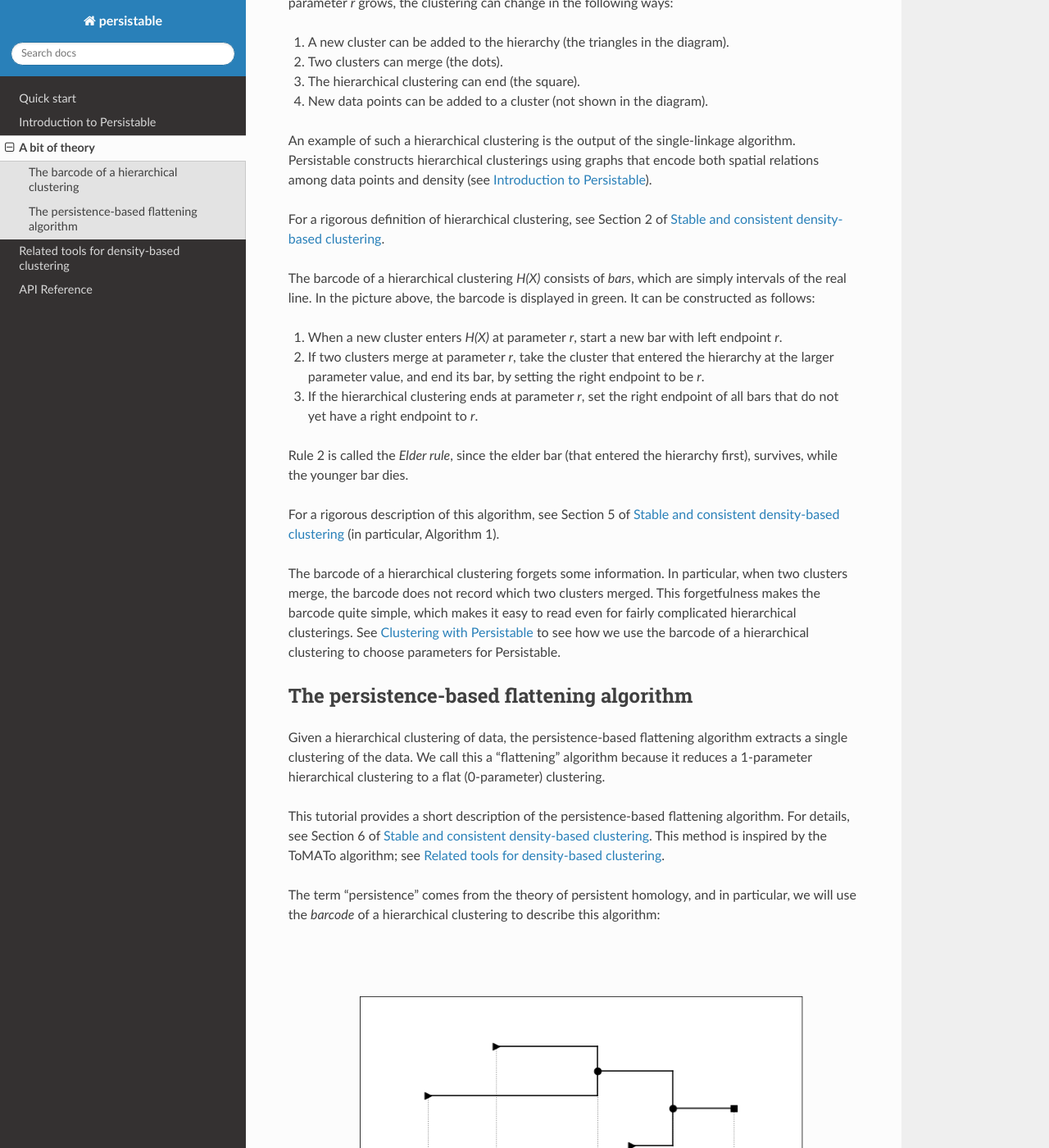
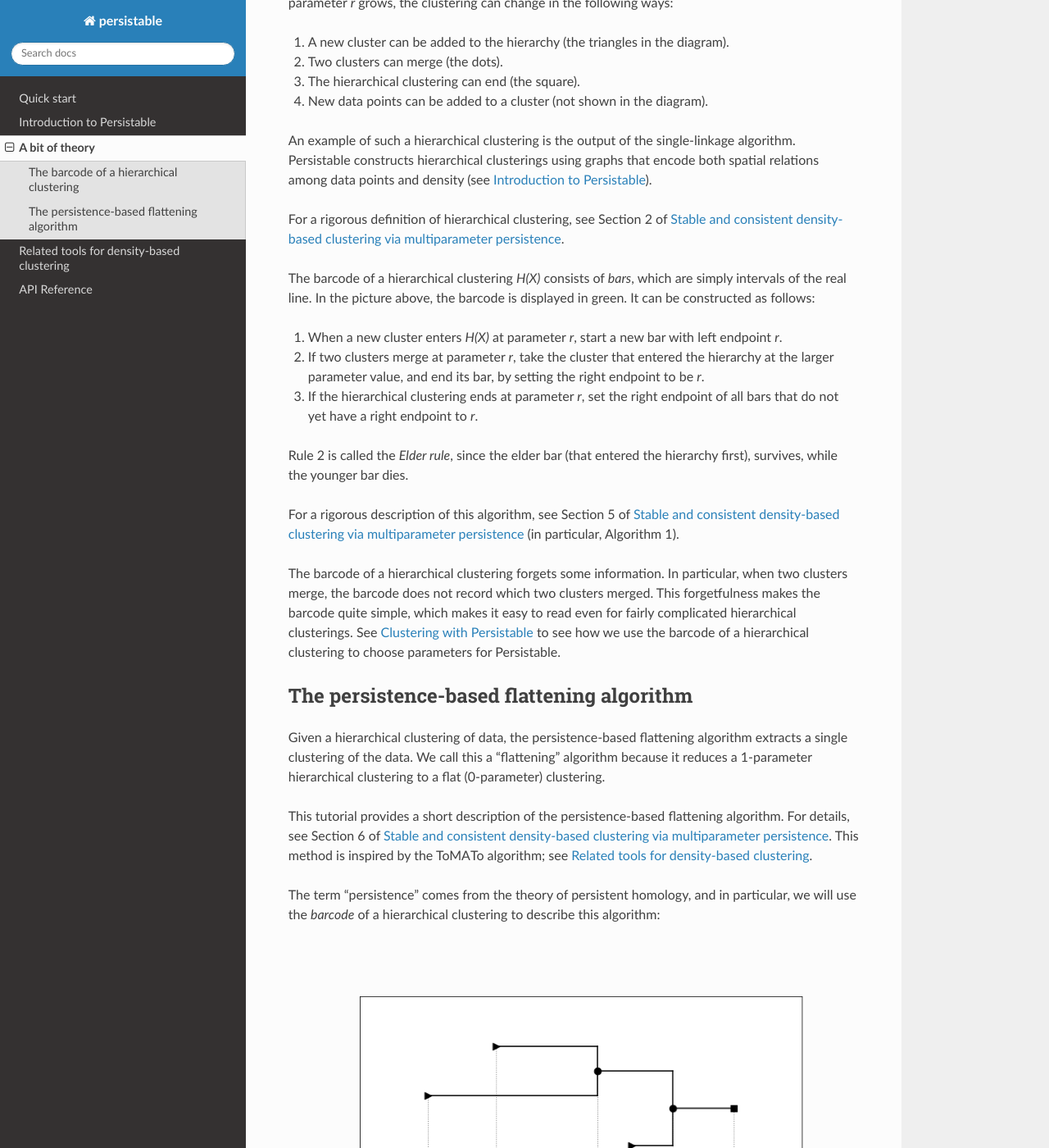
Before and after one commit to LuisScoccola/persistable, a Sphinx documentation site: the page built from docs/abitoftheory.rst, in a window 1280 px wide and 1400 px high, scrolled down 938 px. Shown: the whole window at 82% size. Built offline with Sphinx 7.4.7 and the Read the Docs theme 3.1.0, drawn with Linux system fonts in a browser that asks for light colours.

```diff
--- a/docs/abitoftheory.rst
+++ b/docs/abitoftheory.rst
@@ -42,7 +42,7 @@ that encode both spatial relations among data points and density
 
 For a rigorous definition of hierarchical clustering,
 see Section 2 of
-`Stable and consistent density-based clustering <https://arxiv.org/abs/2005.09048>`__.
+`Stable and consistent density-based clustering via multiparameter persistence <https://arxiv.org/abs/2005.09048>`__.
 
 The barcode of a hierarchical clustering *H(X)* consists of *bars*,
 which are simply intervals of the real line.
@@ -64,7 +64,7 @@ since the elder bar (that entered the hierarchy first),
 survives, while the younger bar dies.
 
 For a rigorous description of this algorithm, see Section 5 of
-`Stable and consistent density-based clustering <https://arxiv.org/abs/2005.09048>`__
+`Stable and consistent density-based clustering via multiparameter persistence <https://arxiv.org/abs/2005.09048>`__
 (in particular, Algorithm 1).
 
 ..
@@ -97,7 +97,7 @@ a flat (0-parameter) clustering.
 This tutorial provides a short description of the
 persistence-based flattening algorithm.
 For details, see Section 6 of
-`Stable and consistent density-based clustering <https://arxiv.org/abs/2005.09048>`__.
+`Stable and consistent density-based clustering via multiparameter persistence <https://arxiv.org/abs/2005.09048>`__.
 This method is inspired by the ToMATo algorithm;
 see :ref:`links`.
 
--- a/docs/links.rst
+++ b/docs/links.rst
@@ -4,7 +4,7 @@ Related tools for density-based clustering
 ==========================================
 
 The theory behind Persistable was developed in the paper
-`Stable and consistent density-based clustering <https://arxiv.org/abs/2005.09048>`_.
+`Stable and consistent density-based clustering via multiparameter persistence <https://arxiv.org/abs/2005.09048>`_.
 The introduction to the paper describes the previous work
 by many researchers that we are building on.
 
```
Also changed, not shown: README.md (+1 -6 lines), 2 other files.
